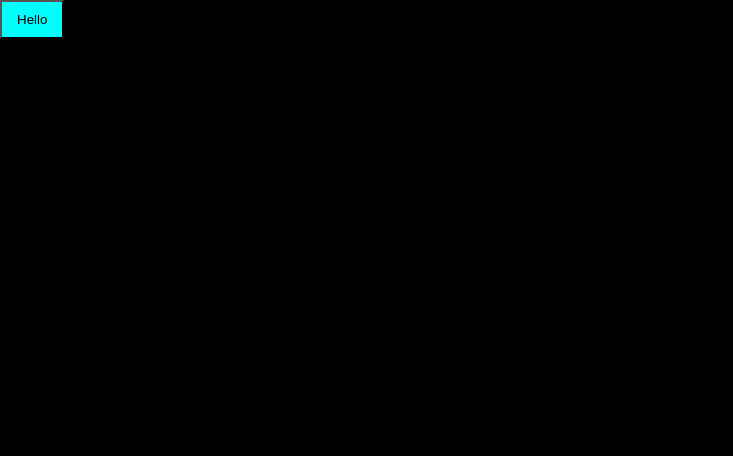
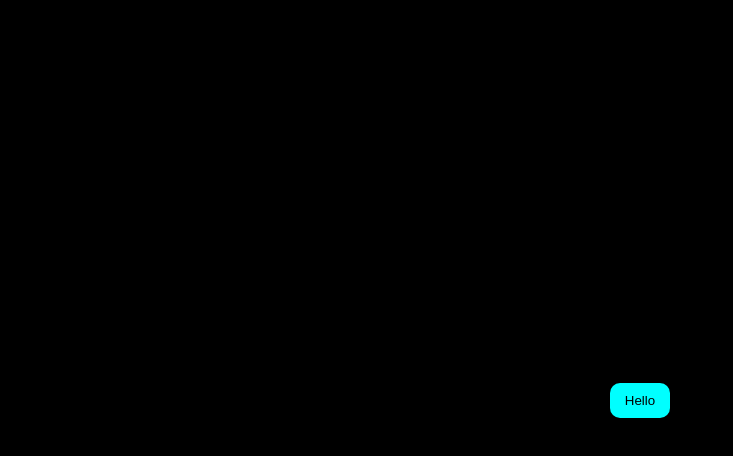
Before and after one commit to asmitmishra234/github_practice, a plain HTML site: page index.html in a window 1280 px wide. Shown: the whole page, without its empty margins (0-733 px from the left). Drawn offline with Linux system fonts and the light colour scheme.

Commit message:
Mayank commit 1

```diff
--- a/style.css
+++ b/style.css
@@ -1,14 +1,21 @@
-*{
+* {
   padding: 0;
   margin: 0;
   background-color: black;
 }
-html,body{
+html,
+body {
   height: 100%;
   width: 100%;
 }
-button{
+body {
+  display: flex;
+  justify-content: center;
+  align-items: center;
+}
+button {
   background-color: aqua;
   padding: 10px 15px;
-
+  border-radius: 10px;
+  border: none;
 }
```
Lines whose indentation alone changed are shown as unchanged.
